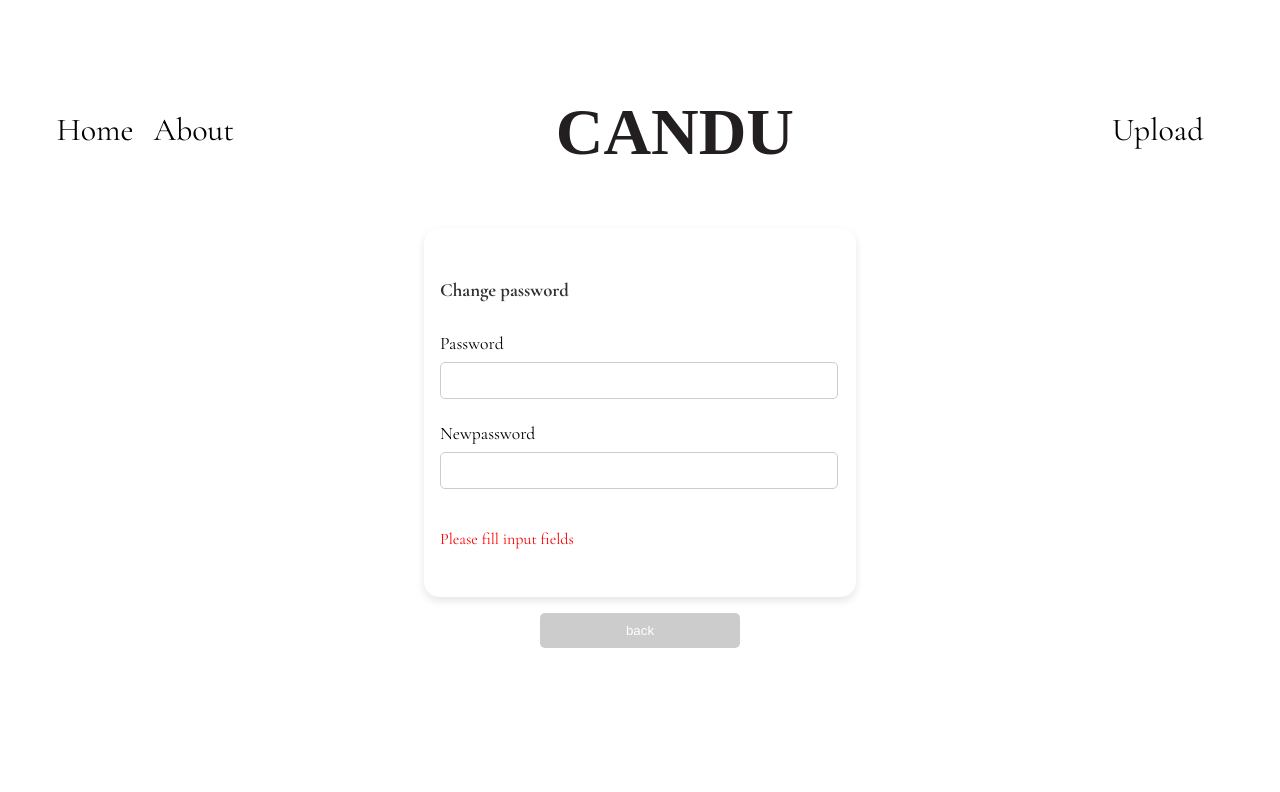
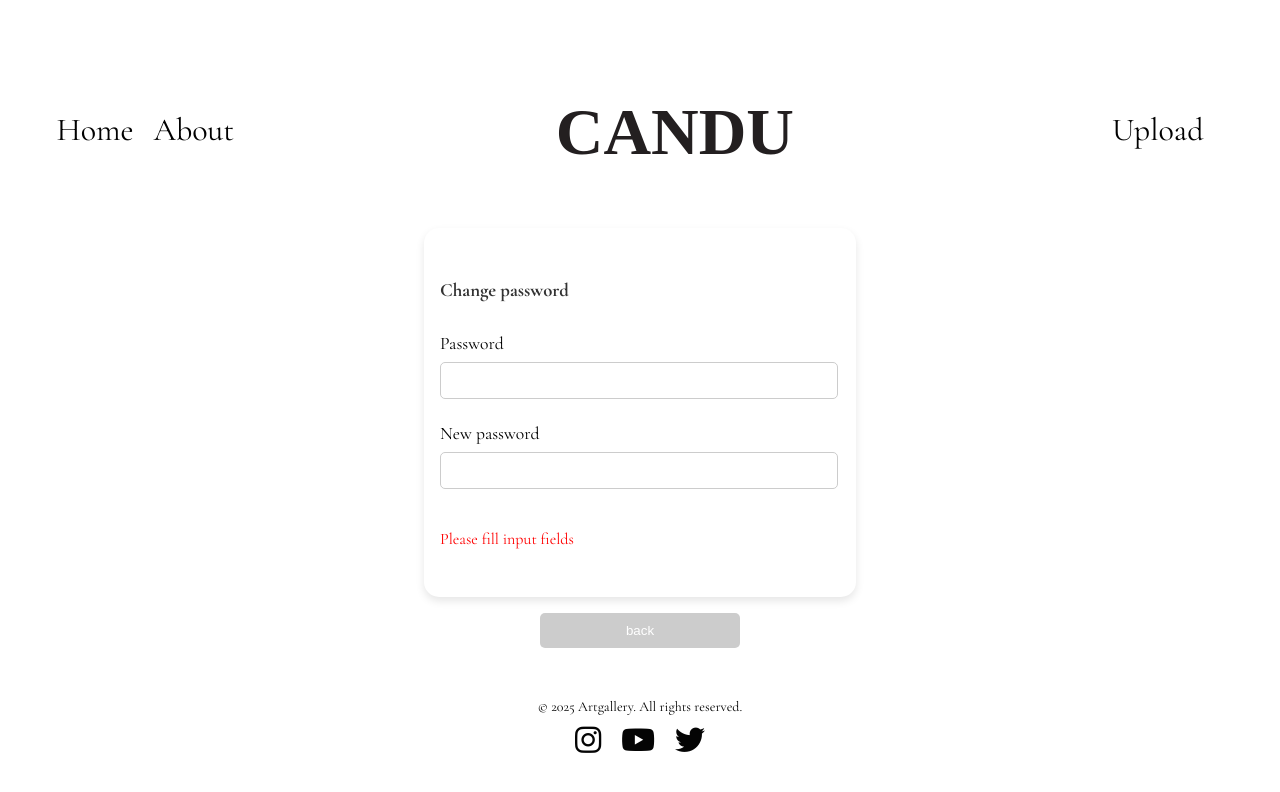
Before and after one commit to MoSamani/charity-artgallery, a React (Create React App) app in the folder frontend/: page /EditPassword in a window 1280 px wide. Shown: the top 792 px of the page. Built offline with nearby package versions, Linux system fonts and the light colour scheme; sample sign-in values are in the browser's storage.

Commit message:
Added footer component to about- and change password page

```diff
--- a/frontend/public/index.html
+++ b/frontend/public/index.html
@@ -31,9 +31,12 @@
       href="https://fonts.googleapis.com/css2?family=Cormorant+Garamond:ital,wght@0,400;0,700;1,400;1,700&family=Roboto:wght@400;700&display=swap"
       rel="stylesheet"
     />
-    <link rel="stylesheet" href="https://cdnjs.cloudflare.com/ajax/libs/font-awesome/6.0.0-beta3/css/all.min.css">
+    <link
+      rel="stylesheet"
+      href="https://cdnjs.cloudflare.com/ajax/libs/font-awesome/6.0.0-beta3/css/all.min.css"
+    />
 
-    <title>Artgallery</title>
+    <title>CANDU</title>
   </head>
   <body>
     <noscript>You need to enable JavaScript to run this app.</noscript>
--- a/frontend/src/pages/about/About.jsx
+++ b/frontend/src/pages/about/About.jsx
@@ -1,5 +1,6 @@
 import React from 'react'
 import Navbar from '../../components/Navbar'
+import Footer from '../../components/Footer'
 import './About.css'
 
 function About() {
@@ -63,6 +64,9 @@ function About() {
           </p>
         </div>
       </div>
+      <div>
+        <Footer />
+      </div>
     </>
   )
 }
--- a/frontend/src/pages/editPassword/EditPassword.jsx
+++ b/frontend/src/pages/editPassword/EditPassword.jsx
@@ -5,6 +5,7 @@ import { useNavigate } from 'react-router-dom'
 import { updatePassword } from '../../features/user/userSlice'
 import { useDispatch, useSelector } from 'react-redux'
 import { useState, useEffect } from 'react'
+import Footer from '../../components/Footer'
 import './EditPassword.css'
 
 function EditPassword() {
@@ -69,7 +70,7 @@ function EditPassword() {
 
           <FormRow
             type="password"
-            name="newpassword"
+            name="new password"
             value={newpassword}
             handleChange={handleChangeNewPassword}
             errorMessage={error}
@@ -94,6 +95,9 @@ function EditPassword() {
           {'back'}
         </button>
       </div>
+      <div>
+        <Footer />
+      </div>
     </div>
   )
 }
```
